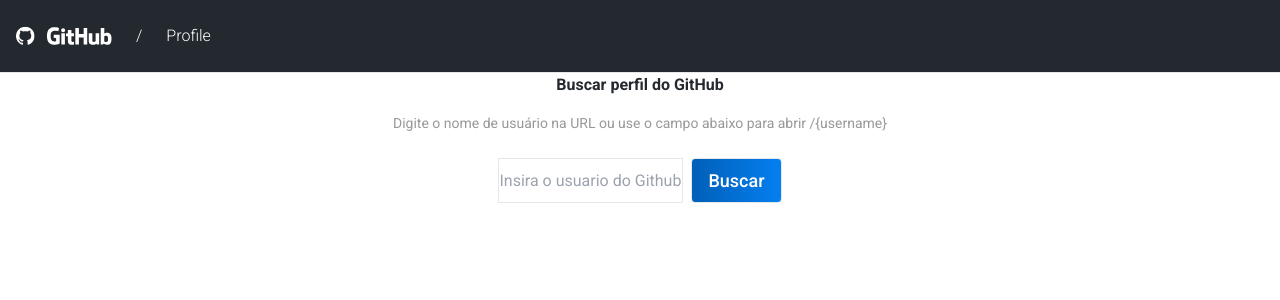
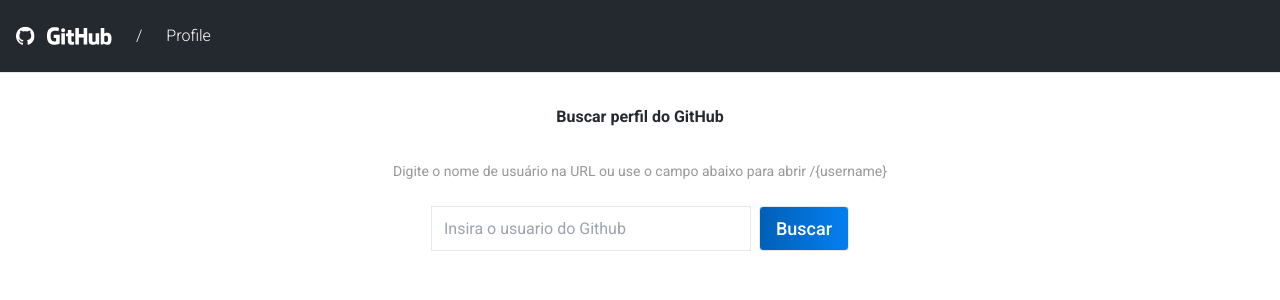
Before and after one commit to joaofssantos/magazord-teste-joaofsantos, a React (Vite) app: page / in a window 1280 px wide. Shown: the top 300 px of the page. Built offline with nearby package versions, Linux system fonts and the light colour scheme; no server answers.

Commit message:
fix: adjust config, change commands on package and fix tailwind on app.tsx

```diff
--- a/package.json
+++ b/package.json
@@ -5,7 +5,8 @@
   "type": "module",
   "scripts": {
     "dev": "vite",
-    "build": "tsc -b && lint && vite build",
+    "prebuild": "yarn lint",
+    "build": "tsc -b && vite build",
     "lint": "eslint .",
     "preview": "vite preview"
   },
--- a/src/App.tsx
+++ b/src/App.tsx
@@ -37,11 +37,11 @@
   return (
     <div className="min-h-screen bg-white">
       <Header onLogoClick={goHome} />
-      <main className="text-center">
-        <h1 className="font-bold mb-4">Buscar perfil do GitHub</h1>
+      <main className="text-center w-11/12 mx-auto">
+        <h1 className="font-bold my-8">Buscar perfil do GitHub</h1>
         <p className="mb-6 text-short text-light-dark">Digite o nome de usuário na URL ou use o campo abaixo para abrir /{`{username}`}</p>
         <div className="flex gap-2 justify-center">
-          <input value={input} onChange={(e) => setInput(e.target.value)} placeholder="Insira o usuario do Github" className=" border" />
+          <input value={input} onChange={(e) => setInput(e.target.value)} placeholder="Insira o usuario do Github" className=" border w-[320px] px-3" />
           <button onClick={() => goTo(input)} className="px-4 py-2 bg-gradient text-white rounded">Buscar</button>
         </div>
       </main>
```
Also changed, not shown: 2 other files (tests, documents, lock files or other folders).
